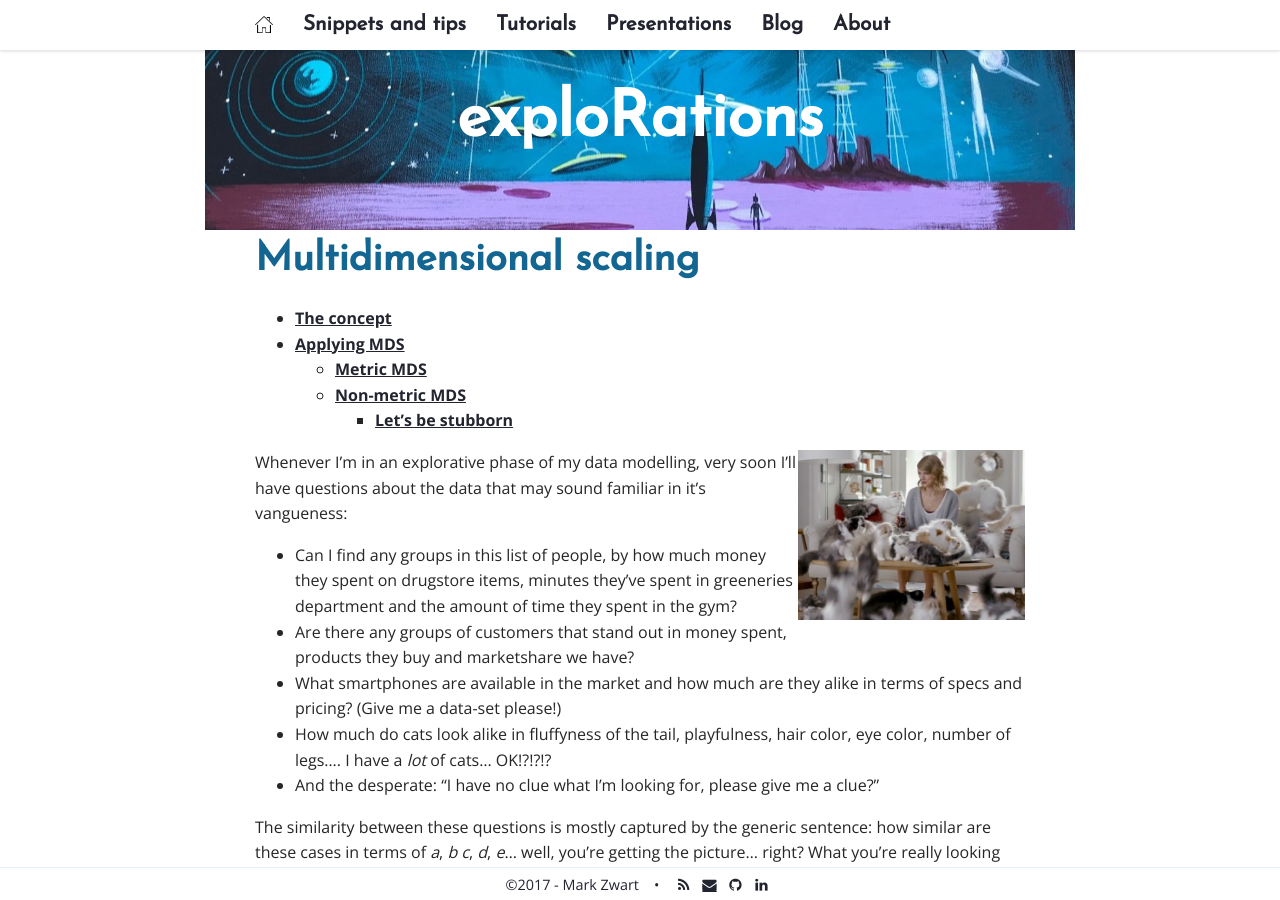
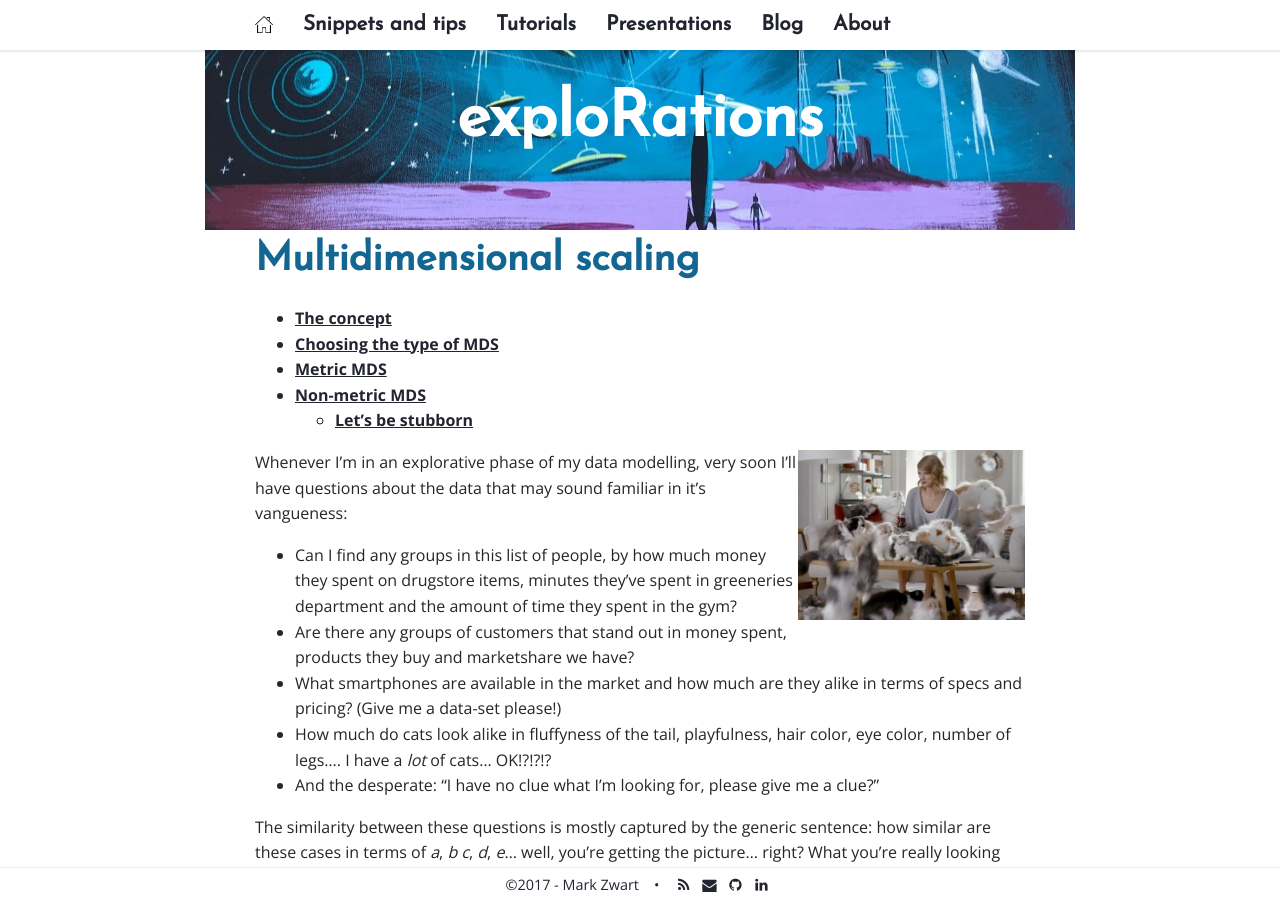
Before and after one commit to mark-me/mark-me.github.io, a Jekyll site: the page built from _pages/tutorials/mds/mds.md, in a window 1280 px wide and 900 px high. Built offline with Jekyll 4.4.1, drawn with Linux system fonts in a browser that asks for light colours; nearby versions of some CDN libraries; comment, search, counter and statistics services are not loaded; some of the changed text lies outside the part shown.

Commit message:
Update mds.md

```diff
--- a/_pages/tutorials/mds/mds.md
+++ b/_pages/tutorials/mds/mds.md
@@ -34,11 +34,11 @@ The MDS-like solution you are very familiar with, without even being conscious o
 
 While the MDS algorithm tries to fit the observations in the lower dimensional space, it tries to keep a measure called _stress_ as low as possible. The _stress_ measure compares the distances of the original _n_-dimensional space (_n_ = each variables distance measure) to the newly created distances in the lower dimensional space. The MDS algorithm moves the observations around until the configuration is is the solution with the lowest stress.
 
-# Applying MDS
+# Choosing the type of MDS
 
 There are two types of MDS: parametric and non-parametric MDS. The measurement level of the variables you used to create your distance matrix determines the choice of the type of MDS you'll be using. Any MDS algorithm you'll be using takes in a similarity matrix. (If you want to read up on that I've written a [tutorial about that subject](/distances/)
 
-## Metric MDS
+# Metric MDS
 
 [<img src="/_pages/tutorials/distance-measures/CHiPs.jpg" width="152" height="190" align="right"/>](http://www.imdb.com/title/tt0051432/)You can perform a classical MDS using the _[cmdscale](https://stat.ethz.ch/R-manual/R-devel/library/stats/html/cmdscale.html)_ function which is included in the base R package, so you won't need to install a package for this one.
 
@@ -86,7 +86,7 @@ It seems approaching similarities in this way already told us a lot about this d
 
 [This link](https://raw.githubusercontent.com/mark-me/mark-me.github.io/master/_pages/tutorials/distance-measures/euclidian-distance.R) will give you the entire script for a running example you can play around with yourself.
 
-## Non-metric MDS
+# Non-metric MDS
 
 [<img src="/_pages/tutorials/distance-measures/brain-eaters.jpg" width="125" height="190" align="right"/>](http://www.imdb.com/title/tt0051432/)
 To perform non-metric MDS we use the Kruskal's Non-metric MDS implemented with the _[monoMDS](https://stat.ethz.ch/R-manual/R-devel/library/MASS/html/isoMDS.html)_ function from the [vegan](https://www.rdocumentation.org/packages/vegan) library. Its not the only function you can do Kruskal's Non-metric MDS with, but it is the fastest performing one
```
